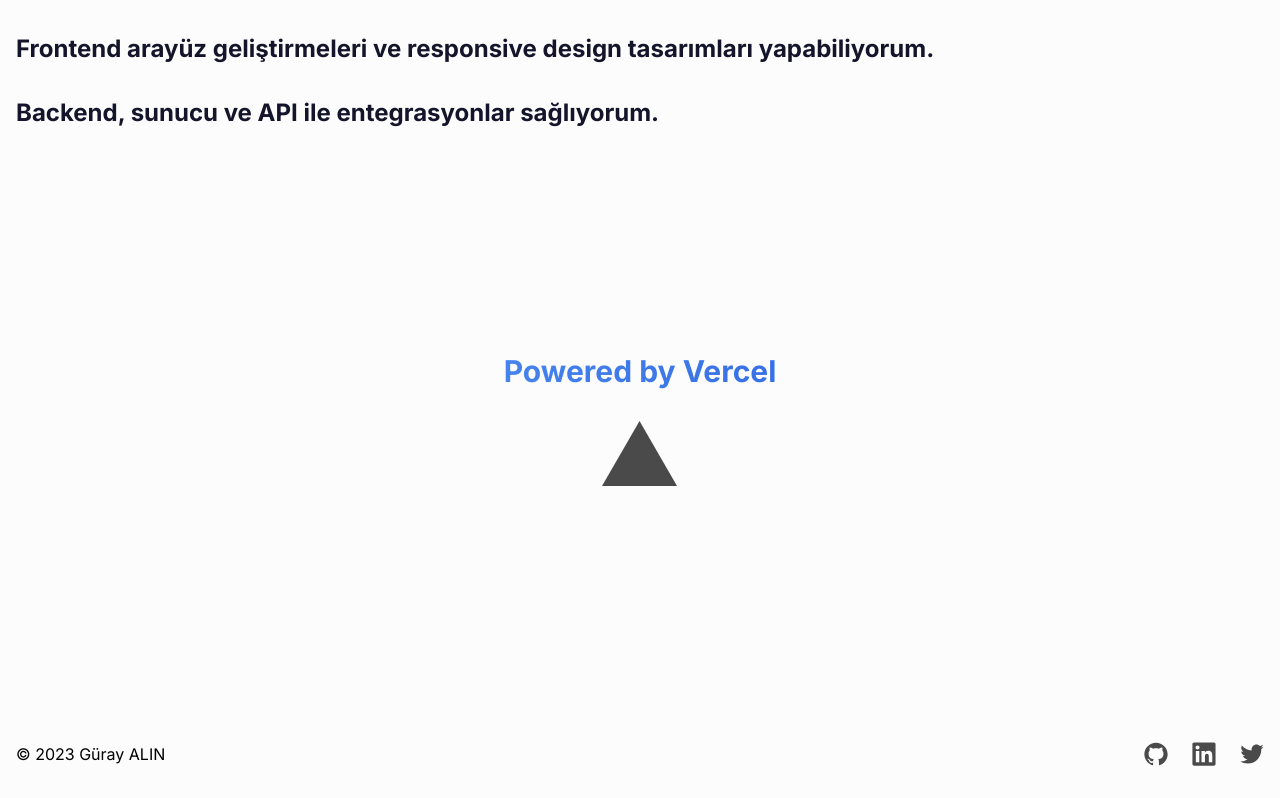
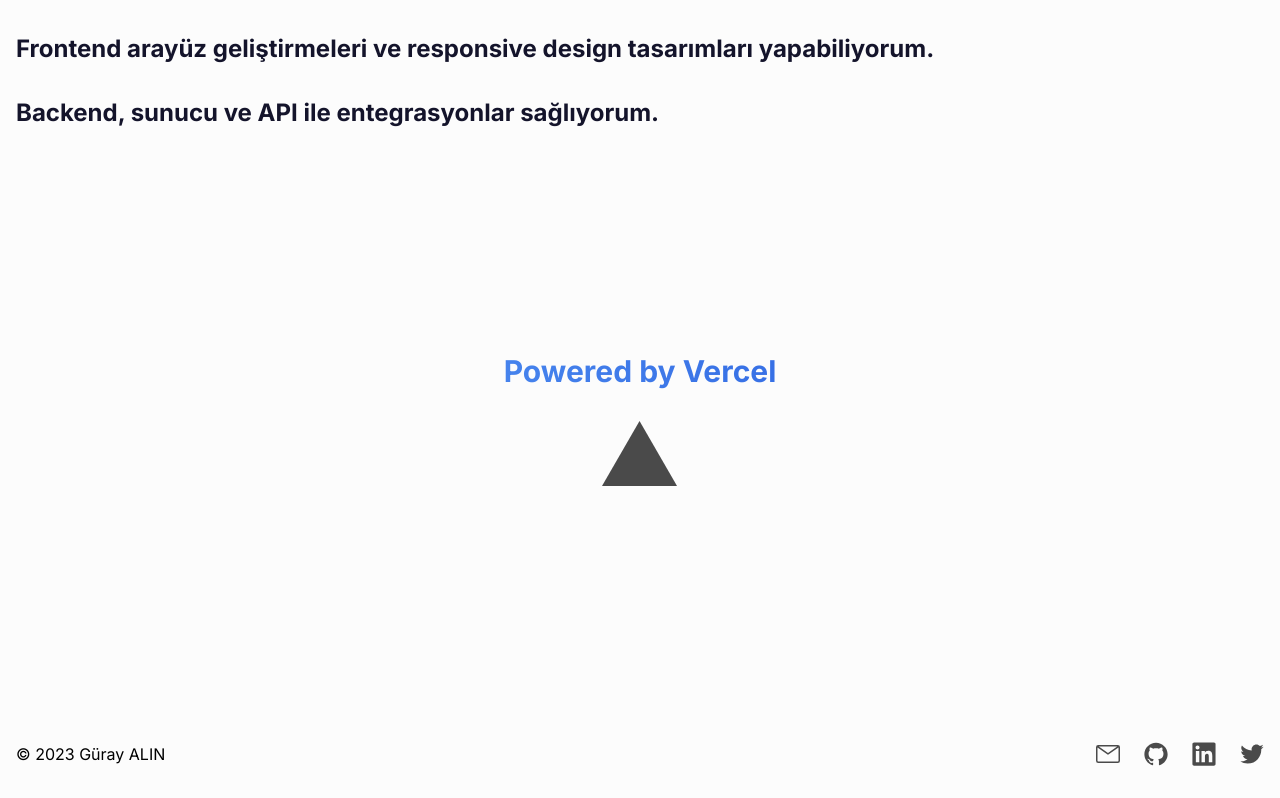
Before and after one commit to grienz/portfolio, a Next.js app: page / in a window 1280 px wide. Shown: the part 1086-1884 px from the top of the page. Built offline with nearby package versions, Linux system fonts and the light colour scheme.

Commit message:
Icon added and links edited.

```diff
--- a/app/components/Footer.tsx
+++ b/app/components/Footer.tsx
@@ -1,5 +1,10 @@
 import { Container } from '@components/Container'
-import { IconGithub, IconLinkedin, IconTwitter } from '@components/Icons'
+import {
+  IconGithub,
+  IconLinkedin,
+  IconTwitter,
+  IconEmail
+} from '@components/Icons'
 import { SocialIcons } from '@components/SocialIcons'
 
 const Footer = () => {
@@ -10,8 +15,13 @@ const Footer = () => {
         <SocialIcons
           profiles={[
             {
+              name: 'Email',
+              url: 'mailto:gurayalinn@gmail.com',
+              icon: <IconEmail />
+            },
+            {
               name: 'Github',
-              url: 'https://www.github.com/grienz',
+              url: 'https://www.github.com/gurayalinn',
               icon: <IconGithub />
             },
             {
--- a/app/components/HeroSection.tsx
+++ b/app/components/HeroSection.tsx
@@ -42,7 +42,7 @@ export const HeroSection = () => {
             <p className="text-lg leading-8 text-slate-600 dark:text-off-white">
               Bu websitesi açık kaynaklı projedir buradan erişebilirsiniz{' '}
               <a
-                href="https://github.com/grienz/portfolio"
+                href="https://github.com/gurayalinn/portfolio"
                 title="Github reposu"
                 target="_blank"
                 rel="noopener noreferrer"
--- a/app/components/Icons/index.ts
+++ b/app/components/Icons/index.ts
@@ -3,4 +3,5 @@ export * from './IconDownload'
 export * from './IconGithub'
 export * from './IconLinkedin'
 export * from './IconMenu'
+export * from './IconEmail'
 export * from './IconTwitter'
--- a/package.json
+++ b/package.json
@@ -6,12 +6,12 @@
   "private": true,
   "author": {
     "name": "Güray ALIN",
-    "email": "grienzdev@gmail.com",
+    "email": "gurayalinn@gmail.com",
     "url": "https://grienz.dev/"
   },
   "repository": {
     "type": "git",
-    "url": "https://github.com/grienz/portfolio"
+    "url": "https://github.com/gurayalinn/portfolio"
   },
   "engines": {
     "node": ">=18.0.0"
```
Also changed, not shown: public/manifest.json, public/site.webmanifest, 1 other file (tests, documents, lock files or other folders).
